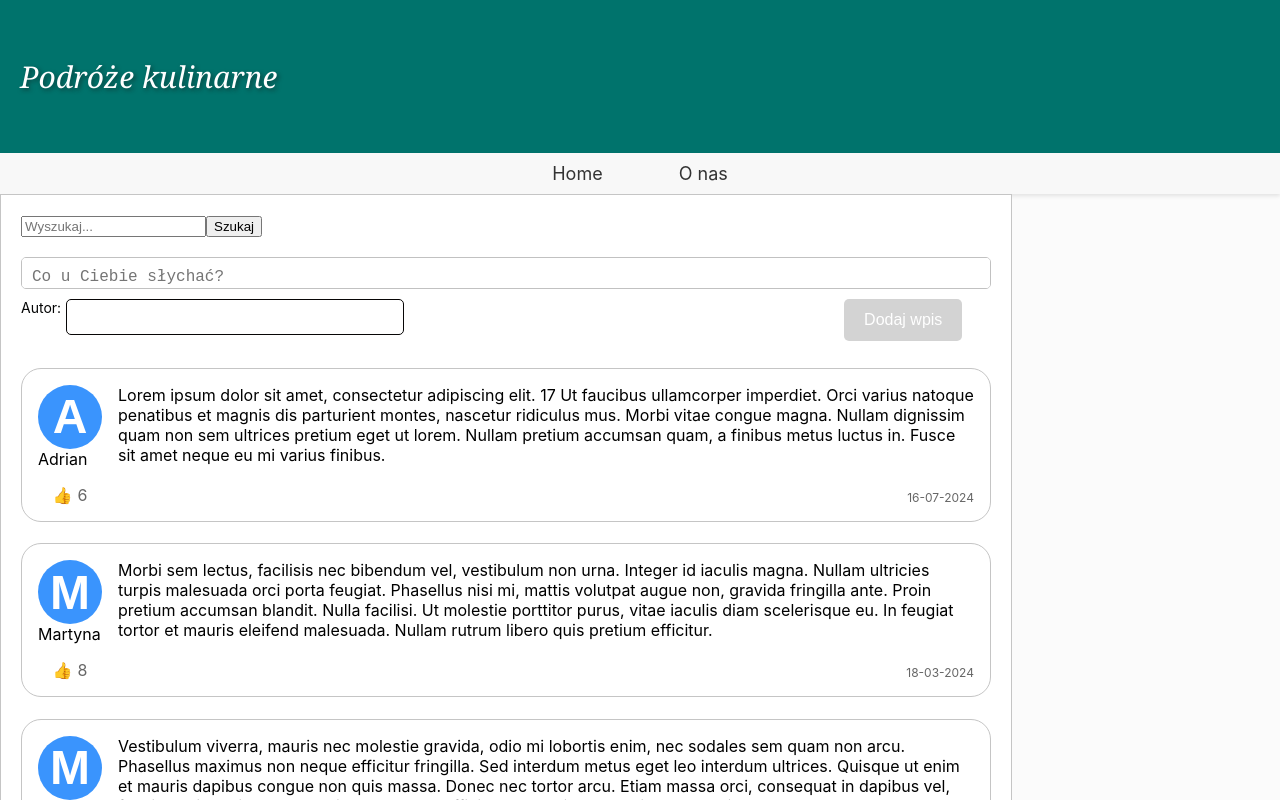
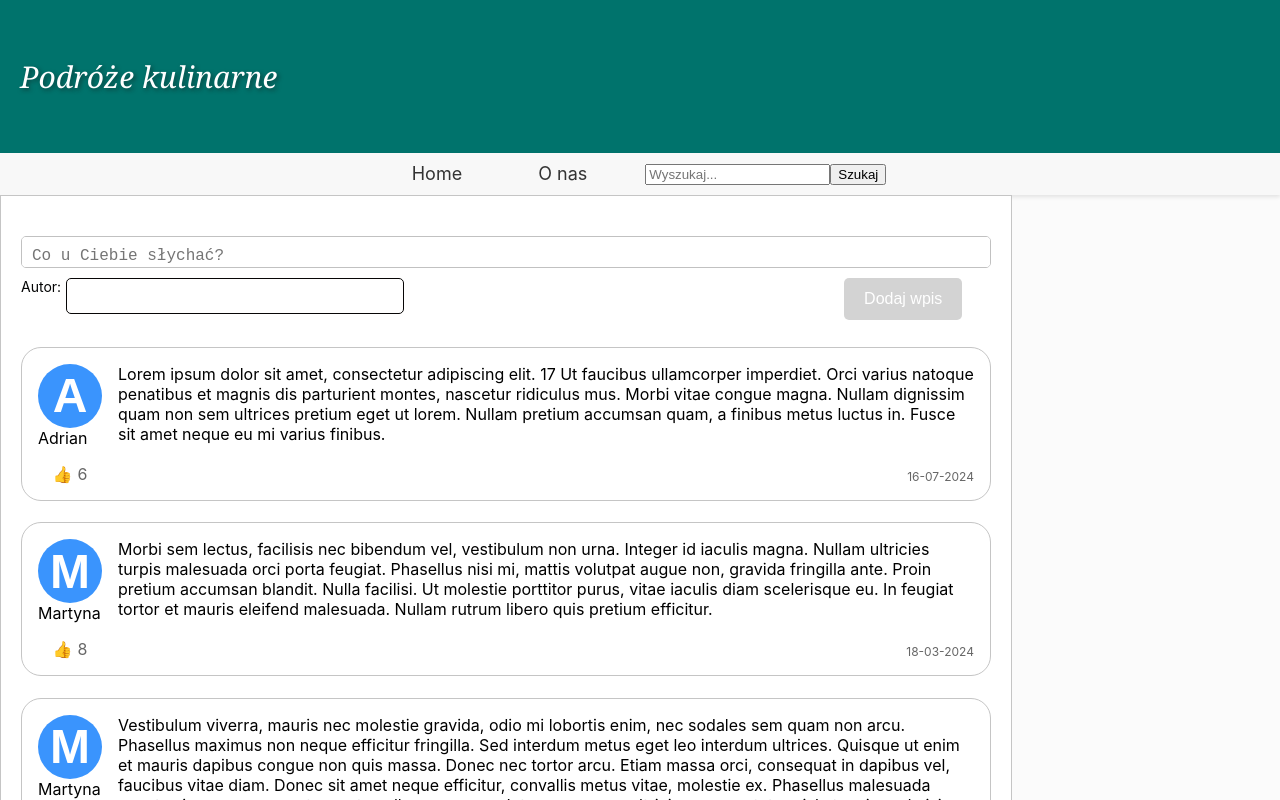
Before and after one commit to AdiPodlas/Mikroblog, a React (Create React App) app: page / in a window 1280 px wide. Shown: the top 800 px of the page. Built offline with nearby package versions, Linux system fonts and the light colour scheme.

Commit message:
Search input done

```diff
--- a/src/App.js
+++ b/src/App.js
@@ -1,10 +1,13 @@
 import "./App.css";
-import React from "react";
 import { BrowserRouter, Routes, Route, Link } from "react-router-dom";
 import MainPage from "./MainPage";
 import AboutPage from "./AboutPage";
+import SearchPage from "./SearchPage";
+import React from "react";
+import SearchInput from "./SearchInput";
 
 function App() {
+
   return (
     <div>
       <div className="app-header">Podróże kulinarne</div>
@@ -18,6 +21,9 @@ function App() {
             <li>
               <Link className="nav-link" to="/about">O nas</Link>
             </li>
+            <li>
+             <SearchInput/>
+            </li>
           </ul>
         </nav>
 
@@ -25,6 +31,7 @@ function App() {
           <Routes>
             <Route index element={<MainPage />} />
             <Route path="about" element={<AboutPage />} />
+            <Route path="search" element={<SearchPage />} />
           </Routes>
         </div>
       </BrowserRouter>
--- a/src/MainPage.js
+++ b/src/MainPage.js
@@ -1,5 +1,4 @@
 import React, { useState } from "react";
-import { useNavigate } from "react-router-dom";
 import { BlogEntry } from "./BlogEntry";
 import { NewEntryForm } from "./NewEntryForm";
 import { useEntries } from "./useEntries";
@@ -8,25 +7,11 @@ import { PaginationControls } from "./PaginationControls";
 function MainPage() {
   const [pageNumber, setPageNumber] = useState(0);
   const { currentPageEntries, handleAddEntry, totalPages } = useEntries(pageNumber);
-  const [searchTerm, setSearchTerm] = useState("");
-  const navigate = useNavigate();
 
-  const handleSearch = (e) => {
-    e.preventDefault();
-    navigate(`/search?q=${searchTerm}`);
-  };
+
 
   return (
     <div>
-      <form onSubmit={handleSearch}>
-        <input
-          type="text"
-          value={searchTerm}
-          onChange={(e) => setSearchTerm(e.target.value)}
-          placeholder="Wyszukaj..."
-        />
-        <button type="submit">Szukaj</button>
-      </form>
 
       <NewEntryForm onAddEntry={handleAddEntry} />
       {currentPageEntries.map((entry) => (
--- /dev/null
+++ b/src/SearchInput.js
@@ -0,0 +1,25 @@
+import { useNavigate } from "react-router-dom";
+import React, { useState } from "react";
+
+function SearchInput() {
+  const [searchTerm, setSearchTerm] = useState("");
+  const navigate = useNavigate();
+
+  const handleSearch = (e) => {
+    e.preventDefault();
+    navigate(`/search?q=${searchTerm}`);
+  };
+  return (
+    <form onSubmit={handleSearch}>
+      <input
+        type="text"
+        value={searchTerm}
+        onChange={(e) => setSearchTerm(e.target.value)}
+        placeholder="Wyszukaj..."
+      />
+      <button type="submit">Szukaj</button>
+    </form>
+  );
+}
+
+export default SearchInput;
```
